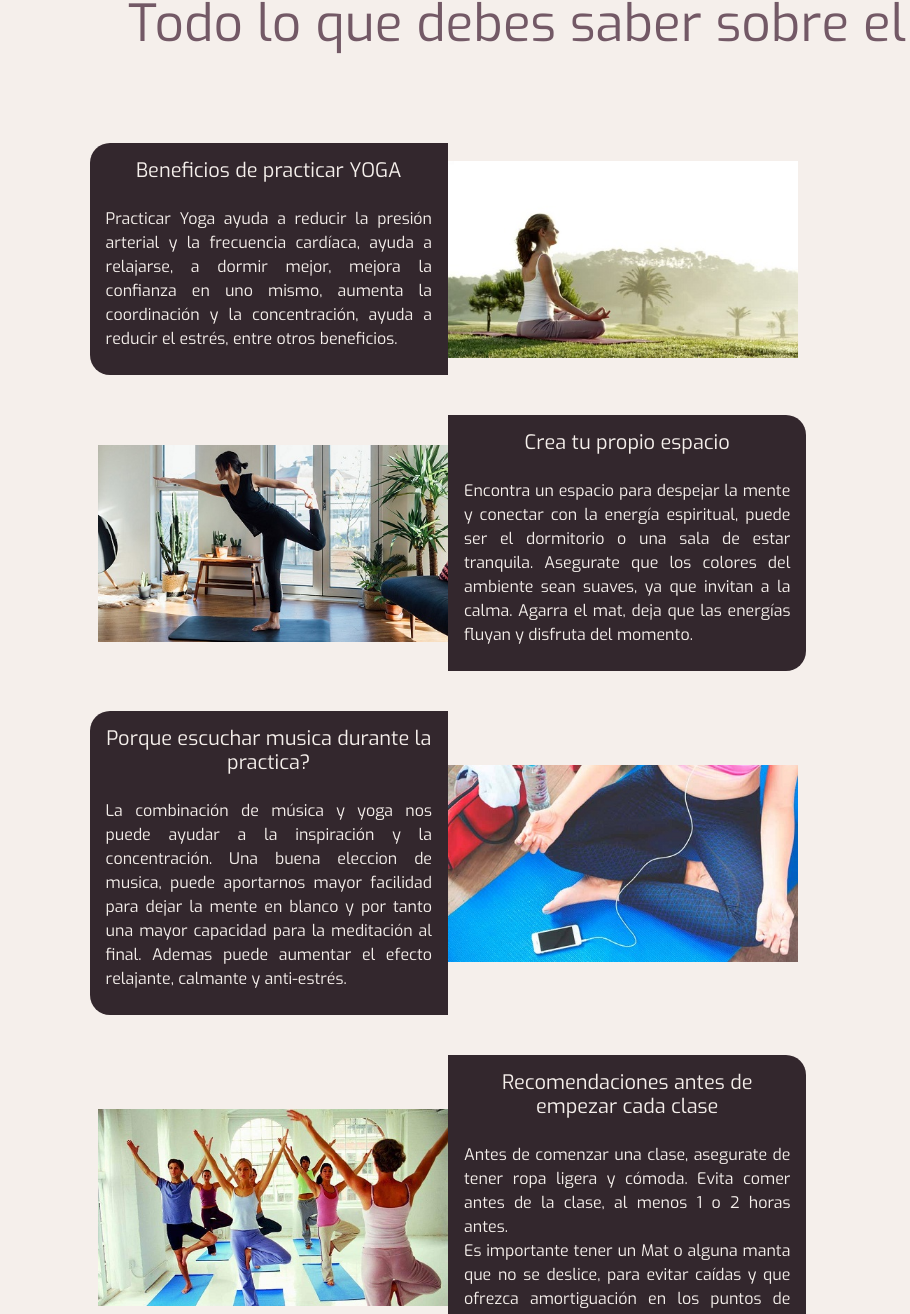
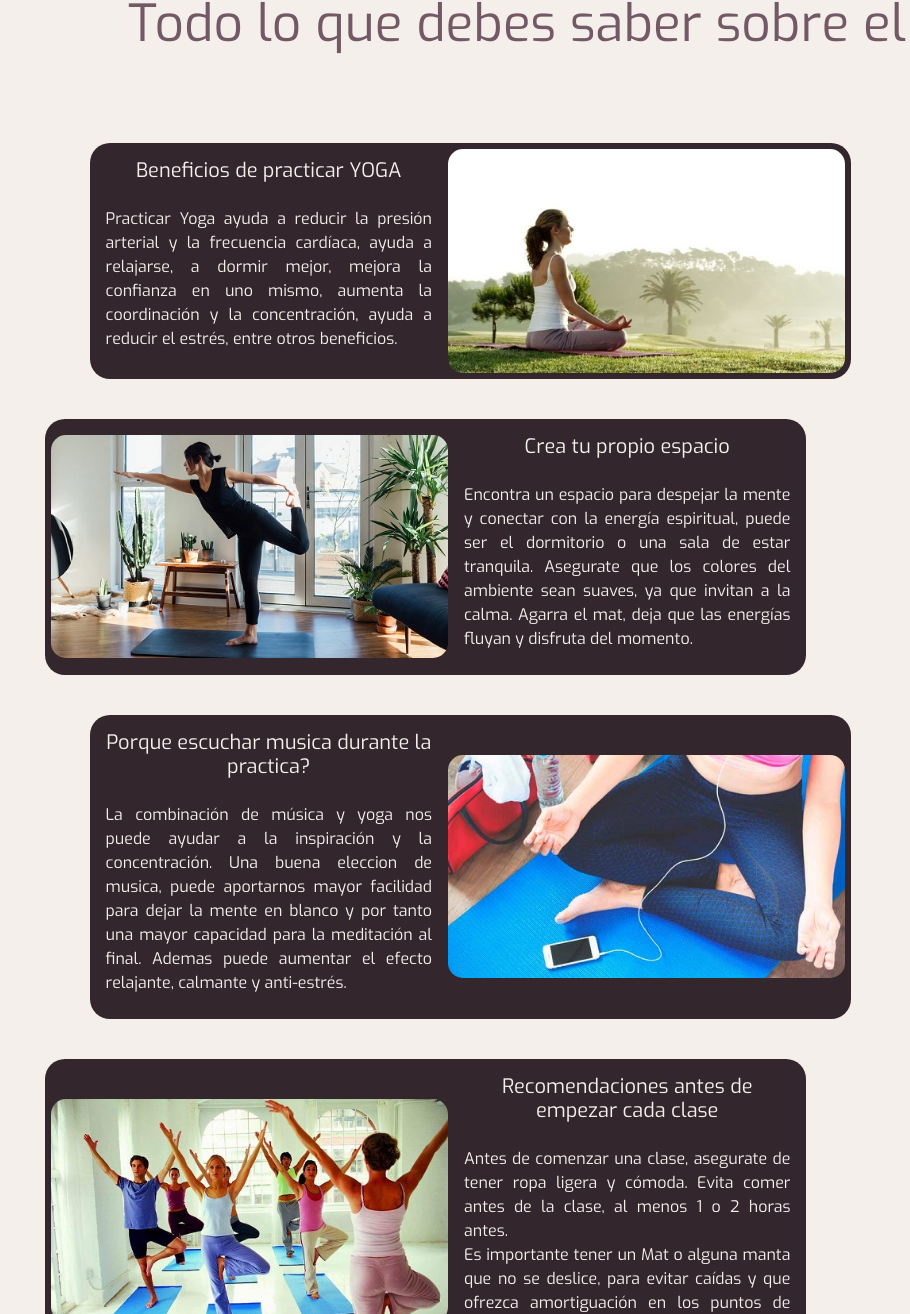
Before and after one commit to B0rghe/SAMadhi, a website: page pages/info_yoga.html in a window 1280 px wide. Shown: the part 126-1440 px from the top of the page, 0-910 px from the left. Drawn offline with nearby package versions, Linux system fonts and the light colour scheme.

Commit message:
Segundo commit

```diff
--- a/pages/info_yoga.html
+++ b/pages/info_yoga.html
@@ -63,22 +63,22 @@
                 <h2 class="info__articulo__subt">Beneficios de practicar YOGA</h2>
                 <p class="info__articulo__texto">Practicar Yoga ayuda a reducir la presión arterial y la frecuencia cardíaca, ayuda a relajarse, a dormir mejor, mejora la confianza en uno mismo, aumenta la coordinación y la concentración, ayuda a reducir el estrés, entre otros beneficios.<p>
             </article>
-            <img src="../img/beneficios.jpg" alt="Beneficios del Yoga" class="info__img info__img--beneficios">
+            <div class="info__div info__div--uno"><img src="../img/beneficios.jpg" alt="Beneficios del Yoga" class="info__div__img info__div__img--beneficios"></div>
             <article class="info__articulo info__articulo--dos">
                 <h2 class="info__articulo__subt">Crea tu propio espacio</h2>
                 <p class="info__articulo__texto">Encontra un espacio para despejar la mente y conectar con la energía espiritual, puede ser el dormitorio o una sala de estar tranquila. Asegurate que los colores del ambiente sean suaves, ya que invitan a la calma. Agarra el mat, deja que las energías fluyan y disfruta del momento.</p>
             </article>
-            <img src="../img/espacio.jpg" alt="Tu espacio de Yoga" class="info__img info__img--espacio">
+            <div class="info__div info__div--dos"><img src="../img/espacio.jpg" alt="Tu espacio de Yoga" class="info__div__img info__div__img--espacio"></div>
             <article class="info__articulo info__articulo--tres">
                 <h2 class="info__articulo__subt">Porque escuchar musica durante la practica?</h2>
                 <p class="info__articulo__texto">La combinación de música y yoga nos puede ayudar a la inspiración y la concentración. Una buena eleccion de musica, puede aportarnos mayor facilidad para dejar la mente en blanco y por tanto una mayor capacidad para la meditación al final. Ademas puede aumentar el efecto relajante, calmante y anti-estrés.</p>
             </article>
-            <img src="../img/musica.jpg" alt="Musica para hacer Yoga" class="info__img info__img--musica">
+            <div class="info__div info__div--tres"><img src="../img/musica.jpg" alt="Musica para hacer Yoga" class="info__div__img info__div__img--musica"></div>
             <article class="info__articulo info__articulo--cuatro">
                 <h2 class="info__articulo__subt">Recomendaciones antes de empezar cada clase</h2>
                 <p class="info__articulo__texto">Antes de comenzar una clase, asegurate de tener ropa ligera y cómoda. Evita comer antes de la clase, al menos 1 o 2 horas antes. <br> Es importante tener un Mat o alguna manta que no se deslice, para evitar caídas y que ofrezca amortiguación en los puntos de apoyo.</p>
             </article>
-            <img src="../img/recomendaciones.jpg" alt="Recomendaciones antes de la clase" class="info__img info__img--recomendaciones">
+            <div class="info__div info__div--cuatro"><img src="../img/recomendaciones.jpg" alt="Recomendaciones antes de la clase" class="info__div__img info__div__img--recomendaciones"></div>
 
             <!-- INICIO Aside -->
             <aside class="info__aside">
--- a/scss/_mediaQ/_desktop/_infoyoga.scss
+++ b/scss/_mediaQ/_desktop/_infoyoga.scss
@@ -16,6 +16,7 @@
     }
     &__articulo {
         width: $ochenta;
+        align-self: stretch;
         &--uno {
             grid-area: artUno;
         }
@@ -40,24 +41,50 @@
             text-align: center;
         }
     }
-    &__img {
-        width: $ochenta;
-        max-width: 350px;
-        &--beneficios {
+    &__div {
+        width: $noventa;
+        background-color: $colorNav;
+        border: solid 6px $colorNav;
+        display: flex;
+        flex-direction: column;
+        justify-content: center;
+        &--uno {
             grid-area: imgUno;
             justify-self: start;
+            align-self: stretch;
+            border-radius: 0 20px 20px 0;
+            border-left: 0;
         }
-        &--espacio {
+        &--dos {
             grid-area: imgDos;
             justify-self: end;
+            align-self: stretch;
+            border-radius: 20px 0 0 20px;
+            border-right: 0;
         }
-        &--musica {
+        &--tres {
             grid-area: imgTres;
             justify-self: start;
+            align-self: stretch;
+            border-radius: 0 20px 20px 0;
+            border-left: 0;
         }
-        &--recomendaciones {
+        &--cuatro {
             grid-area: imgCuatro;
             justify-self: end;
+            align-self: stretch;
+            border-radius: 20px 0 0 20px;
+            border-right: 0;
+        }
+        &__img {
+            width: 100%;
+            border-radius: 15px;
+            &--beneficios , &--musica {
+                border-radius: 15px;
+            }
+            &--espacio , &--recomendaciones {
+                border-radius: 15px;
+            }
         }
     }
     &__aside {
--- a/scss/_mediaQ/_mobile/_infoyoga.scss
+++ b/scss/_mediaQ/_mobile/_infoyoga.scss
@@ -43,33 +43,40 @@
             border-radius: 20px 20px 0 20px;
         }
     }
-    &__img {
+    &__div {
+        width: $noventa;
+        background-color: $colorNav;
         border: solid 6px $colorNav;
-        width: $ochenta;
-
-        &--beneficios {
+        &--uno {
             grid-area: imgUno;
+            justify-self: end;
+            align-self: start;
+            border-radius: 0 0 20px 20px;
+            border-top: 0px;
         }
-        &--espacio {
+        &--dos {
             grid-area: imgDos;
+            justify-self: start;
+            align-self: end;
+            border-radius: 20px 20px 0 0;
+            border-bottom: 0px;
         }
-        &--musica {
+        &--tres {
+            @extend .info__div--uno;
             grid-area: imgTres;
         }
-        &--recomendaciones {
+        &--cuatro {
+            @extend .info__div--dos;
             grid-area: imgCuatro;
         }
-        &--beneficios , &--musica {
-            justify-self: end;
-            align-self: start;
-            border-top: 0px;
-            border-radius: 0 0 20px 20px;
-        }
-        &--espacio , &--recomendaciones {
-            justify-self: start;
-            align-self: end;
-            border-bottom: 0px;
-            border-radius: 20px 20px 0 0;
+        &__img {
+            width: 100%;
+            &--beneficios , &--musica {
+                border-radius: 0 0 15px 15px;
+            }
+            &--espacio , &--recomendaciones {
+                border-radius: 15px 15px 0 0;
+            }
         }
     }
     &__aside {
--- a/scss/_mediaQ/_tablet/_infoyoga.scss
+++ b/scss/_mediaQ/_tablet/_infoyoga.scss
@@ -41,23 +41,50 @@
             text-align: center;
         }
     }
-    &__img {
+    &__div {
         width: $noventa;
-        &--beneficios {
+        background-color: $colorNav;
+        border: solid 6px $colorNav;
+        display: flex;
+        flex-direction: column;
+        justify-content: center;
+        &--uno {
             grid-area: imgUno;
             justify-self: start;
+            align-self: stretch;
+            border-radius: 0 20px 20px 0;
+            border-left: 0;
         }
-        &--espacio {
+        &--dos {
             grid-area: imgDos;
             justify-self: end;
+            align-self: stretch;
+            border-radius: 20px 0 0 20px;
+            border-right: 0;
         }
-        &--musica {
+        &--tres {
             grid-area: imgTres;
             justify-self: start;
+            align-self: stretch;
+            border-radius: 0 20px 20px 0;
+            border-left: 0;
         }
-        &--recomendaciones {
+        &--cuatro {
             grid-area: imgCuatro;
             justify-self: end;
+            align-self: stretch;
+            border-radius: 20px 0 0 20px;
+            border-right: 0;
+        }
+        &__img {
+            width: 100%;
+            border-radius: 15px;
+            &--beneficios , &--musica {
+                border-radius: 15px;
+            }
+            &--espacio , &--recomendaciones {
+                border-radius: 15px;
+            }
         }
     }
     &__aside {
```
Also changed, not shown: css/estilo.css.
